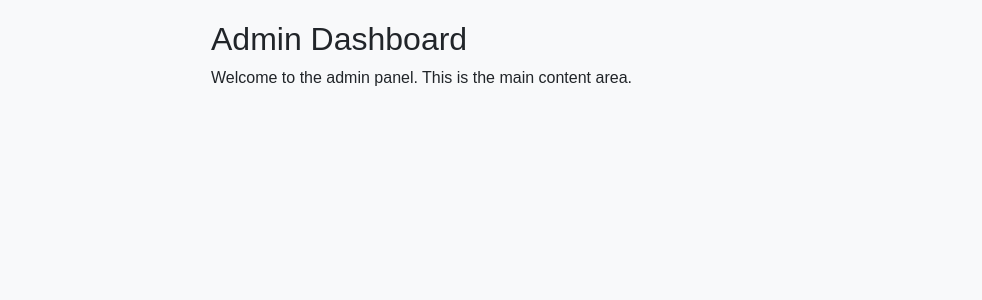
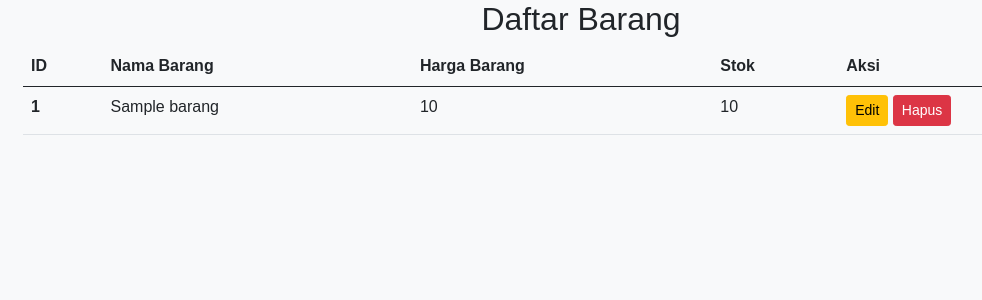
Before and after one commit to raflyyyachmadd111/Rafly123, a CodeIgniter app: page /Rafly123/dashboard in a window 1280 px wide. Shown: the part 62-362 px from the top of the page, without its empty margins (59-1041 px from the left). Run offline with CodeIgniter, Linux system fonts and the light colour scheme; the visitor is signed in with stand-in values (Sample User, id 1); tables that the repository leaves empty or names only in its code hold one stand-in row (values such as "Sample post"); some libraries are stand-ins or nearby versions.

Commit message:
update dasn delete barang

```diff
--- a/application/config/config.php
+++ b/application/config/config.php
@@ -23,7 +23,7 @@ defined('BASEPATH') or exit('No direct script access allowed');
 | a PHP script and you can easily do that on your own.
 |
 */
-$config['base_url'] = 'http://localhost/rafly123/';
+$config['base_url'] = 'http://localhost:8888/Rafly123/';
 
 /*
 |--------------------------------------------------------------------------
@@ -52,7 +52,7 @@ $config['index_page'] = '';
 |
 | WARNING: If you set this to 'PATH_INFO', URIs will always be URL-decoded!
 */
-$config['uri_protocol']	= 'PATH_INFO';
+$config['uri_protocol']    = 'PATH_INFO';
 
 /*
 |--------------------------------------------------------------------------
@@ -78,7 +78,7 @@ $config['url_suffix'] = '';
 | than english.
 |
 */
-$config['language']	= 'english';
+$config['language']    = 'english';
 
 /*
 |--------------------------------------------------------------------------
@@ -408,12 +408,12 @@ $config['sess_regenerate_destroy'] = FALSE;
 |       'cookie_httponly') will also affect sessions.
 |
 */
-$config['cookie_prefix']	= '';
-$config['cookie_domain']	= '';
-$config['cookie_path']		= '/';
-$config['cookie_secure']	= FALSE;
-$config['cookie_httponly'] 	= FALSE;
-$config['cookie_samesite'] 	= 'Lax';
+$config['cookie_prefix']    = '';
+$config['cookie_domain']    = '';
+$config['cookie_path']        = '/';
+$config['cookie_secure']    = FALSE;
+$config['cookie_httponly']     = FALSE;
+$config['cookie_samesite']     = 'Lax';
 
 /*
 |--------------------------------------------------------------------------
--- a/application/config/database.php
+++ b/application/config/database.php
@@ -77,7 +77,7 @@ $db['default'] = array(
 	'dsn'	=> '',
 	'hostname' => 'localhost',
 	'username' => 'root',
-	'password' => '',
+	'password' => 'root',
 	'database' => 'ci3',
 	'dbdriver' => 'mysqli',
 	'dbprefix' => '',
--- a/application/controllers/Dashboard.php
+++ b/application/controllers/Dashboard.php
@@ -14,10 +14,14 @@ class Dashboard extends CI_Controller
 			$this->session->set_flashdata('error_message', 'Silahkan Login terlebih dahulu.');
 			redirect('/');
 		}
+
+		$this->load->model('Barang_model');
 	}
 
 	public function index()
 	{
-		$this->load->view('dashboard');
+		$data['barang'] = $this->Barang_model->get_barang();
+
+		$this->load->view('dashboard', $data);
 	}
 }
--- /dev/null
+++ b/application/models/Barang_model.php
@@ -0,0 +1,31 @@
+<?php
+class Barang_model extends CI_Model
+{
+    public function get_barang()
+    {
+        $query = $this->db->get('barang'); // 'barang' adalah nama tabel di database
+        return $query->result();
+    }
+
+    public function delete_barang($id)
+    {
+        // Hapus barang berdasarkan ID
+        $this->db->where('id', $id);
+        $this->db->delete('barang');
+    }
+
+    public function get_barang_by_id($id)
+    {
+        // Ambil data barang berdasarkan ID
+        $this->db->where('id', $id);
+        $query = $this->db->get('barang');
+        return $query->row();
+    }
+
+    public function update_barang($id, $data)
+    {
+        // Update data barang berdasarkan ID
+        $this->db->where('id', $id);
+        $this->db->update('barang', $data);
+    }
+}
--- a/application/views/dashboard.php
+++ b/application/views/dashboard.php
@@ -28,11 +28,6 @@
 			padding-left: 10px;
 			color: #fff;
 			z-index: 1;
-		}
-
-		#content {
-			margin-left: 250px;
-			padding: 20px;
 		}
 
 		.navbar-brand {
@@ -80,8 +75,37 @@
 	</nav>
 
 	<div id="content">
-		<h2>Admin Dashboard</h2>
-		<p>Welcome to the admin panel. This is the main content area.</p>
+		<div class="container">
+			<h2 class="text-center">Daftar Barang</h2>
+			<table class="table">
+				<thead>
+					<tr>
+						<th scope="col">ID</th>
+						<th scope="col">Nama Barang</th>
+						<th scope="col">Harga Barang</th>
+						<th scope="col">Stok</th>
+						<th scope="col">Aksi</th>
+					</tr>
+				</thead>
+				<tbody>
+
+					<?php foreach ($barang as $item) : ?>
+						<tr>
+							<th scope="row"><?= $item->id; ?></th>
+							<td><?= $item->nama_barang; ?></td>
+							<td><?= $item->harga_barang; ?></td>
+							<td><?= $item->jumlah_barang; ?></td>
+							<td>
+								<!-- Tambahkan tombol atau tautan untuk aksi di sini -->
+								<a href="<?= base_url('barang/edit/' . $item->id); ?>" class="btn btn-warning btn-sm">Edit</a>
+								<a href="<?= base_url('barang/delete/' . $item->id); ?>" class="btn btn-danger btn-sm" onclick="return confirm('Apakah Anda yakin ingin menghapus barang ini?')">Hapus</a>
+							</td>
+						</tr>
+					<?php endforeach; ?>
+
+				</tbody>
+			</table>
+		</div>
 	</div>
 
 	<!-- Bootstrap JS and Popper.js -->
```
Also changed, not shown: application/controllers/Barang.php (added, +46 -0 lines), application/views/admin/edit_barang.php (added, +41 -0 lines).
